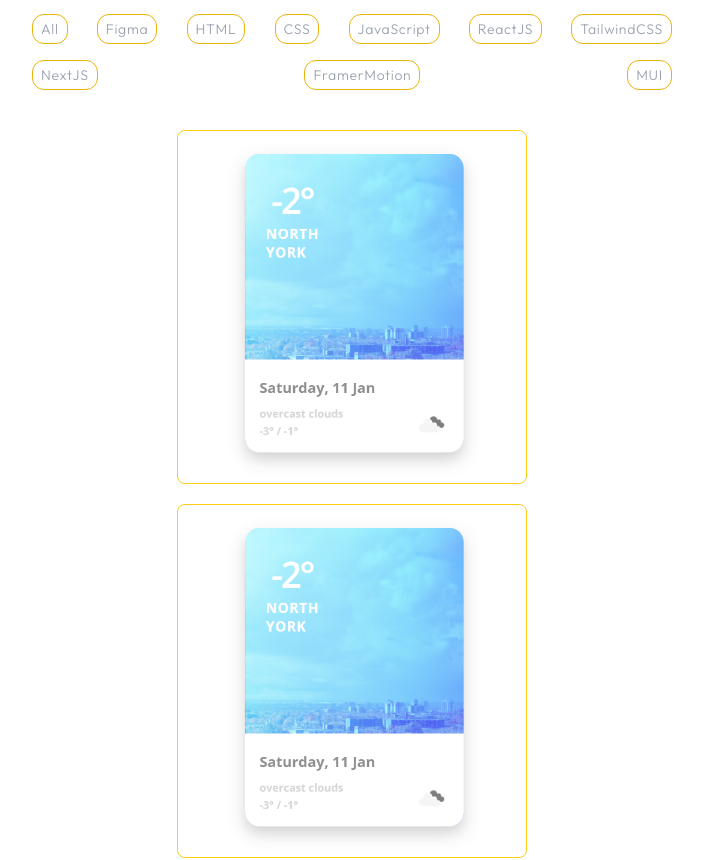
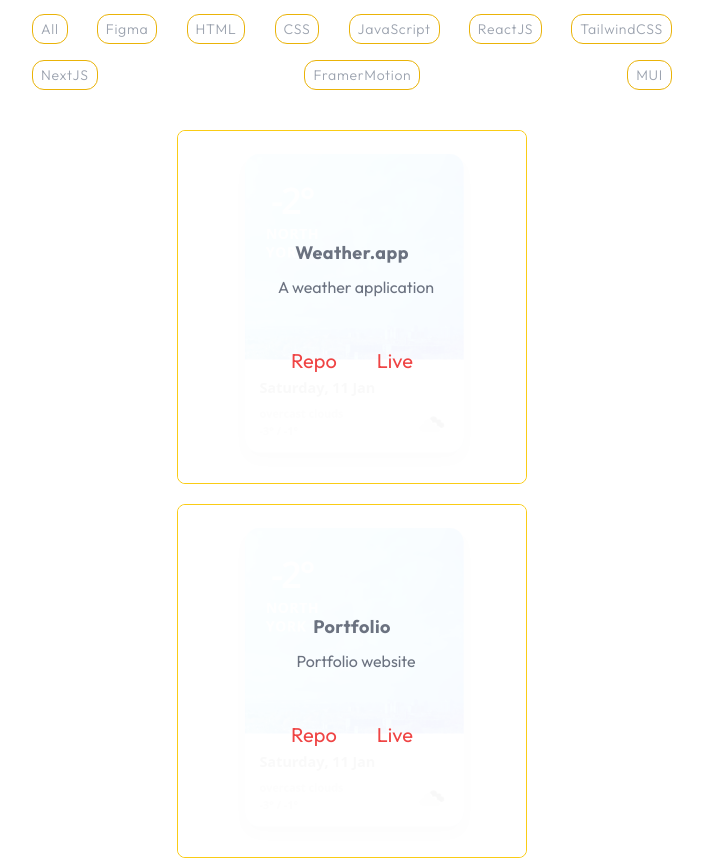
Before and after one commit to Diana1888/Website-portfolio, a Next.js app: page / in a window 1280 px wide. Shown: the part 4160-5020 px from the top of the page, without its empty margins (288-991 px from the left). Built offline with nearby package versions, Linux system fonts and the light colour scheme.

Commit message:
Added project Links

```diff
--- a/src/assets/index.js
+++ b/src/assets/index.js
@@ -120,54 +120,72 @@ export const projectsData = [
     desc: 'A weather application',
     url: '/projects/weatherApp.png',
     tech: ['ReactJS', 'CSS'],
+    repo: 'https://github.com/Diana1888',
+    live: 'https://diana1888.github.io/Weather-react-app/'
   },
   {
     name: 'Portfolio',
     desc: 'Portfolio website',
     url: '/projects/weatherApp.png',
     tech: ['NextJS', 'TailwindCSS', 'FramerMotion'],
+    repo: 'https://github.com/Diana1888',
+    live: 'https://diana1888.github.io/Weather-react-app/'
   },
   {
     name: 'Weather.app',
     desc: 'A weather application',
     url: '/projects/weatherApp.png',
     tech: ['ReactJS', 'CSS'],
+    repo: 'https://github.com/Diana1888',
+    live: 'https://diana1888.github.io/Weather-react-app/'
   },
   {
     name: 'Weather.app',
     desc: 'A weather application',
     url: '/projects/weatherApp.png',
     tech: ['ReactJS', 'CSS'],
+    repo: 'https://github.com/Diana1888',
+    live: 'https://diana1888.github.io/Weather-react-app/'
   },
   {
     name: 'Weather.app',
     desc: 'A weather application',
     url: '/projects/weatherApp.png',
     tech: ['ReactJS', 'CSS'],
+    repo: 'https://github.com/Diana1888',
+    live: 'https://diana1888.github.io/Weather-react-app/'
   },
   {
     name: 'Weather.app',
     desc: 'A weather application',
     url: '/projects/weatherApp.png',
     tech: ['ReactJS', 'CSS'],
+    repo: 'https://github.com/Diana1888',
+    live: 'https://diana1888.github.io/Weather-react-app/'
   },
   {
     name: 'Weather.app',
     desc: 'A weather application',
     url: '/projects/weatherApp.png',
     tech: ['ReactJS', 'CSS'],
+    repo: 'https://github.com/Diana1888',
+    live: 'https://diana1888.github.io/Weather-react-app/'
   },
   {
     name: 'Weather.app',
     desc: 'A weather application',
     url: '/projects/weatherApp.png',
     tech: ['ReactJS', 'CSS'],
+    repo: 'https://github.com/Diana1888',
+    live: 'https://diana1888.github.io/Weather-react-app/'
   },
   {
     name: 'Weather.app',
     desc: 'A weather application',
     url: '/projects/weatherApp.png',
     tech: ['ReactJS', 'CSS'],
+    repo: 'https://github.com/Diana1888',
+    live: 'https://diana1888.github.io/Weather-react-app/'
   },
 
 ];
--- a/src/components/sub/Project.jsx
+++ b/src/components/sub/Project.jsx
@@ -12,13 +12,17 @@ const Project = ({ data, index }) => {
         height={400}
         className="rounded-lg opacity-70"
       />
-      <div className="hidden absolute top-0 w-full h-full flex flex-col items-center justify-center gap-y-2 bg-white/95 p-6 rounded-lg ">
+      <div className="absolute top-0 w-full h-full flex flex-col items-center justify-center gap-y-2 bg-white/95 p-6 rounded-lg ">
         <h2 className="text-lg font-bold tracking-wide text-gray-500">
           {data.name}
         </h2>
         <p className="text-justify text-gray-500 first-letter:pl-2">
           {data.desc}
         </p>
+        <div className="mt-10 flex justify-center gap-x-10 text-xl text-red-500">
+          <a href={data.repo}>Repo</a>
+          <a href={data.live}>Live</a>
+        </div>
       </div>
     </div>
   )
```
